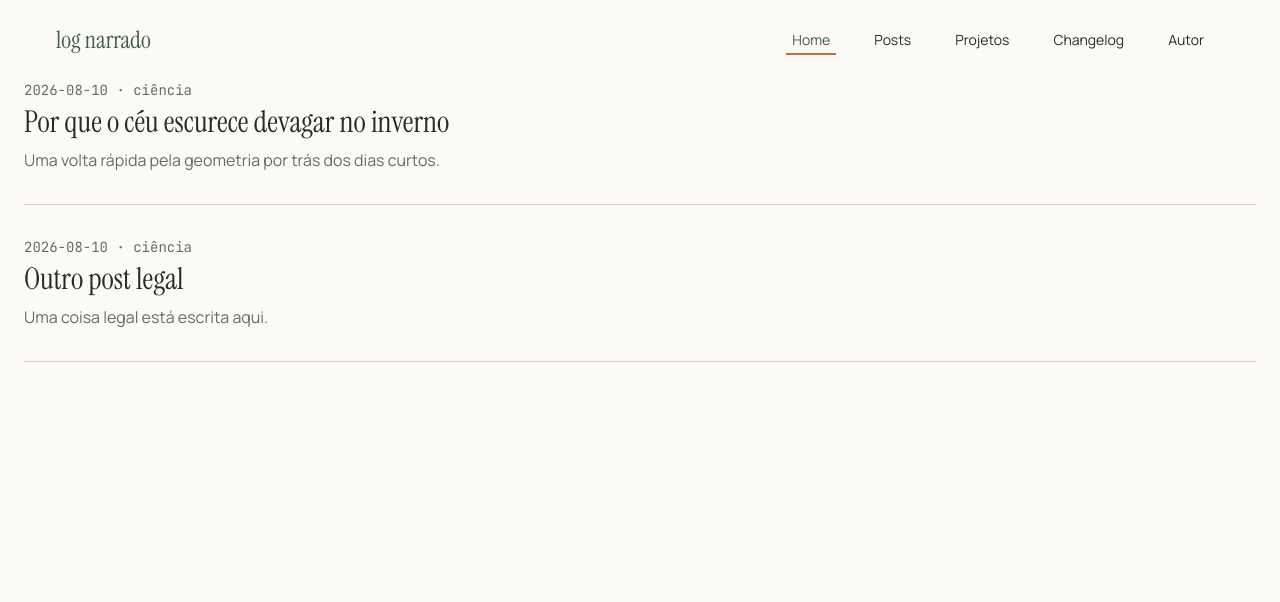
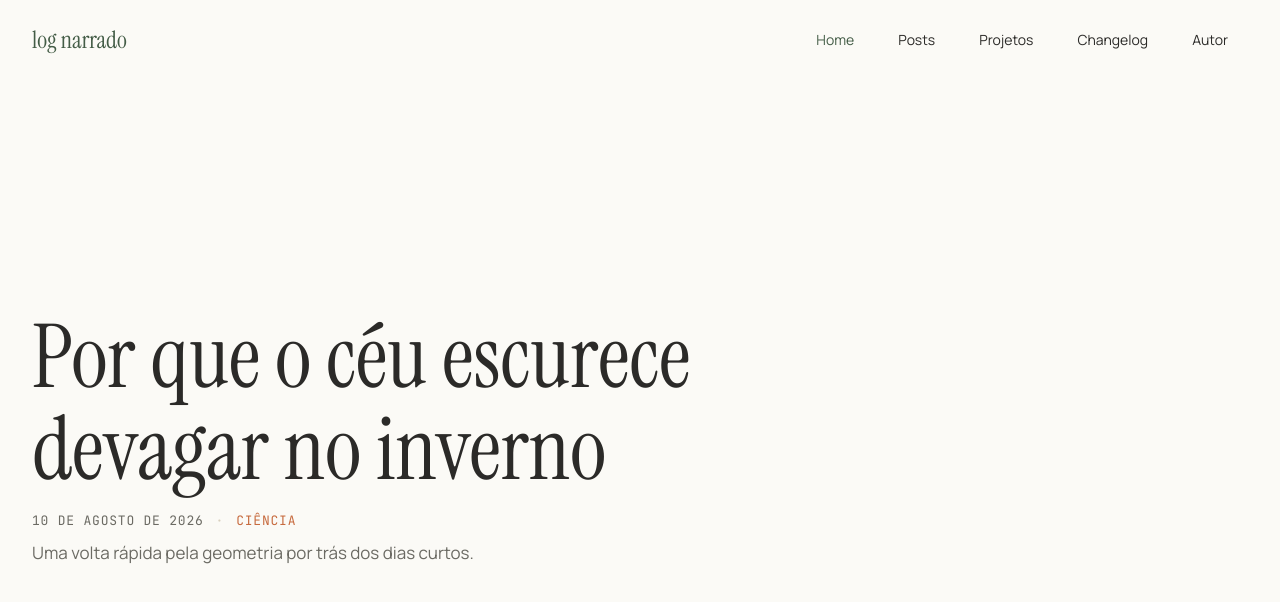
Before and after one commit to Kotige/log-narrado, a React (Vite) app: page / in a window 1280 px wide. Shown: the top 602 px of the page. Built offline with nearby package versions, Linux system fonts and the light colour scheme.

Commit message:
feat: add hero section

```diff
--- /dev/null
+++ b/src/components/Hero/index.jsx
@@ -0,0 +1,45 @@
+import { Link } from "react-router-dom";
+import { getLatestPost } from "../../utils/getPosts";
+
+function formatDate(dateStr) {
+    if (!dateStr) return "";
+    const date = new Date(dateStr);
+    if (Number.isNaN(date.getTime())) return dateStr;
+
+    return date.toLocaleDateString("pt-BR", {
+        day: "2-digit",
+        month: "long",
+        year: "numeric",
+    });
+}
+
+export default function Hero() {
+    const post = getLatestPost();
+
+    if (!post) return null;
+
+    return (
+        < Link
+            to={`/posts/${post.slug}`}
+            className="group flex h-screen w-full flex-col justify-center bg-bg px-8 no-underline md:h-[66.667vh]"
+        >
+            <div className="mx-auto flex w-full max-w-[960px] flex-col gap-4">
+                <h1 className="font-display text-[clamp(2.75rem,7vw,5.5rem)] leading-[1.05] text-ink transition-colors duration-150 group-hover:text-moss-dark">
+                    {post.title}
+                </h1>
+
+                <div className="flex flex-col gap-2">
+                    <div className="flex flex-wrap items-center gap-3 font-mono text-[10px] md:text-[13px] uppercase tracking-[0.06em] text-muted">
+                        <span>{formatDate(post.date)}</span>
+                        <span className="text-sand-line">·</span>
+                        <span className="text-terracota">{post.category}</span>
+                    </div>
+
+                    <p className="max-w-[65ch] text-[17px] leading-relaxed text-muted">
+                        {post.excerpt}
+                    </p>
+                </div>
+            </div>
+        </ Link>
+    );
+}
--- a/src/index.css
+++ b/src/index.css
@@ -5,7 +5,7 @@
   --color-ink: #2b2a28;
   --color-moss: #5b7a5e;
   --color-moss-dark: #435c46;
-  --color-terracotta: #c76b3f;
+  --color-terracota: #c76b3f;
   --color-sand: #e3ddd0;
   --color-sand-line: #d8d0bd;
   --color-muted: #6b6a63;
--- a/src/routes/Home.jsx
+++ b/src/routes/Home.jsx
@@ -1,27 +1,15 @@
 import { Link } from 'react-router-dom';
 import Header  from '../components/Header'
-import { posts } from '../lib/posts';
+import Hero from '../components/Hero';
 
 export default function Home() {
     return (
-        <div className=" mx-auto px-6 ">
+        <div>
             <Header />
-
-            <ul className="flex flex-col gap-8">
-                {posts.map((post) => (
-                <li key={post.slug} className="border-b border-sand-line pb-8">
-                    <p className="font-mono text-sm text-muted mb-1">
-                    {post.date} · {post.category}
-                    </p>
-                    <h2 className="font-display text-3xl mb-2">
-                    <Link to={`/posts/${post.slug}`} className="hover:text-moss-dark">
-                        {post.title}
-                    </Link>
-                    </h2>
-                    <p className="text-muted">{post.excerpt}</p>
-                </li>
-                ))}
-            </ul>
+            <section className="flex w-full h-[calc(100vh-83px)] items-center flex-col md:flex-row">
+                <div className="w-full md:w-2/3"><Hero /></div>
+                <div className="hidden md:block md:w-1/3"></div>
+            </section>
         </div>
     );
 }
--- /dev/null
+++ b/src/utils/getPosts.js
@@ -0,0 +1,70 @@
+// Carrega todo arquivo .md de content/posts como texto bruto.
+// Ajusta o caminho do glob se a pasta content/posts estiver em outro lugar
+// relativo a este arquivo (ex: ""../content/posts/*.md").
+
+const modules = import.meta.glob("/src/content/posts/*.md", {
+    query: "?raw",
+    import: "default",
+    eager: true,
+});
+
+// Parser de frontmatter simples (chave: valor), sem dependências externas.
+// Suporta valores entre aspas simples/duplas. Não suporta listas/objetos
+// aninhados no frontmatter - só pares chave-valor de uma linha.
+
+function parseFrontmatter(raw) {
+    const match = raw.match(/^---\r?\n([\s\S]*?)\r?\n---\r?\n?([\s\S]*)$/);
+
+    if (!match) {
+        return {data: {}, content: raw};
+    }
+
+    const [, rawFrontmatter, content] = match;
+    const data = {};
+
+    rawFrontmatter.split(/\r?\n/).forEach((line) =>{
+        const separatorIndex = line.indexOf(":");
+        if (separatorIndex === -1) return;
+
+        const key = line.slice(0, separatorIndex).trim();
+        let value = line.slice(separatorIndex + 1).trim();
+
+        const isQuoted = (value.startsWith('"') && value.endsWith('"')) || (value.startsWith("'") && value.endsWith("'"));
+
+        if (isQuoted) {
+            value = value.slice(1, -1);
+        }
+
+        data[key] = value;
+    });
+    return {data, content};
+}
+
+// Retorna todos os posts, cada um com {slug, title, date, category, excerpt, content}.
+// slug é derivado do nome do arquivo.
+
+export function getAllPosts() {
+    return Object.entries(modules).map(([Path2D, raw]) => {
+        const { data, content } = parseFrontmatter(raw);
+        const slug = Path2D.split("/").pop().replace(/\.md$/, "");
+
+        return {
+            slug,
+            content,
+            title: data.title ?? "",
+            date: data.date ?? "",
+            category: data.category ?? "",
+            excerpt: data.excerpt ?? "",
+        };
+    });
+}
+
+// Retorna o post mais recente com base no campo "date" do frontmatter.
+// Espera formato reconhecido por new Date(), ex: "2026-01-10".
+
+export function getLatestPost() {
+    const posts = getAllPosts();
+    if (posts.length === 0) return null;
+
+    return [...posts].sort((a,b) => new Date(b.date) - new Date(a.date))[0];
+}
```
